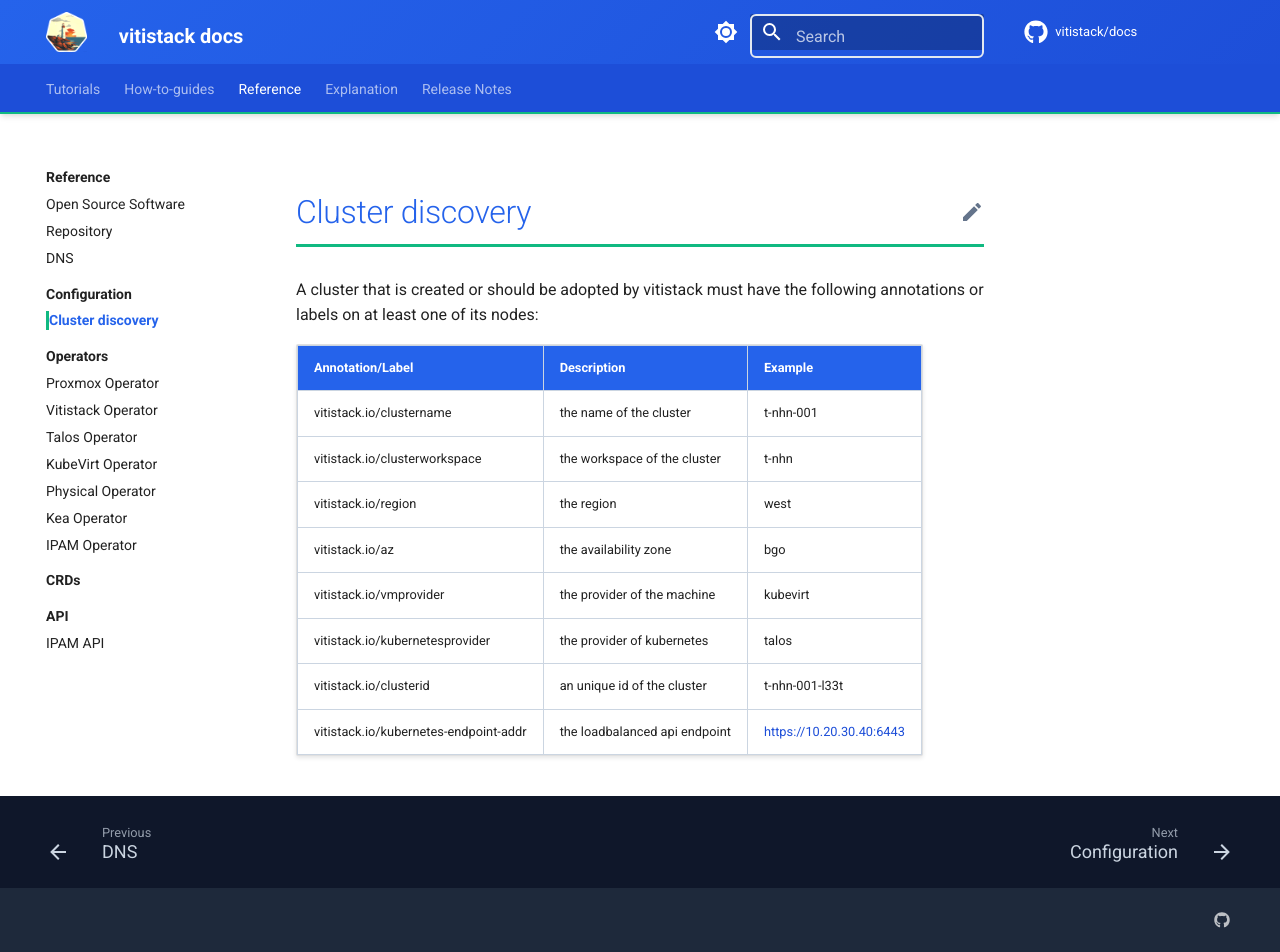
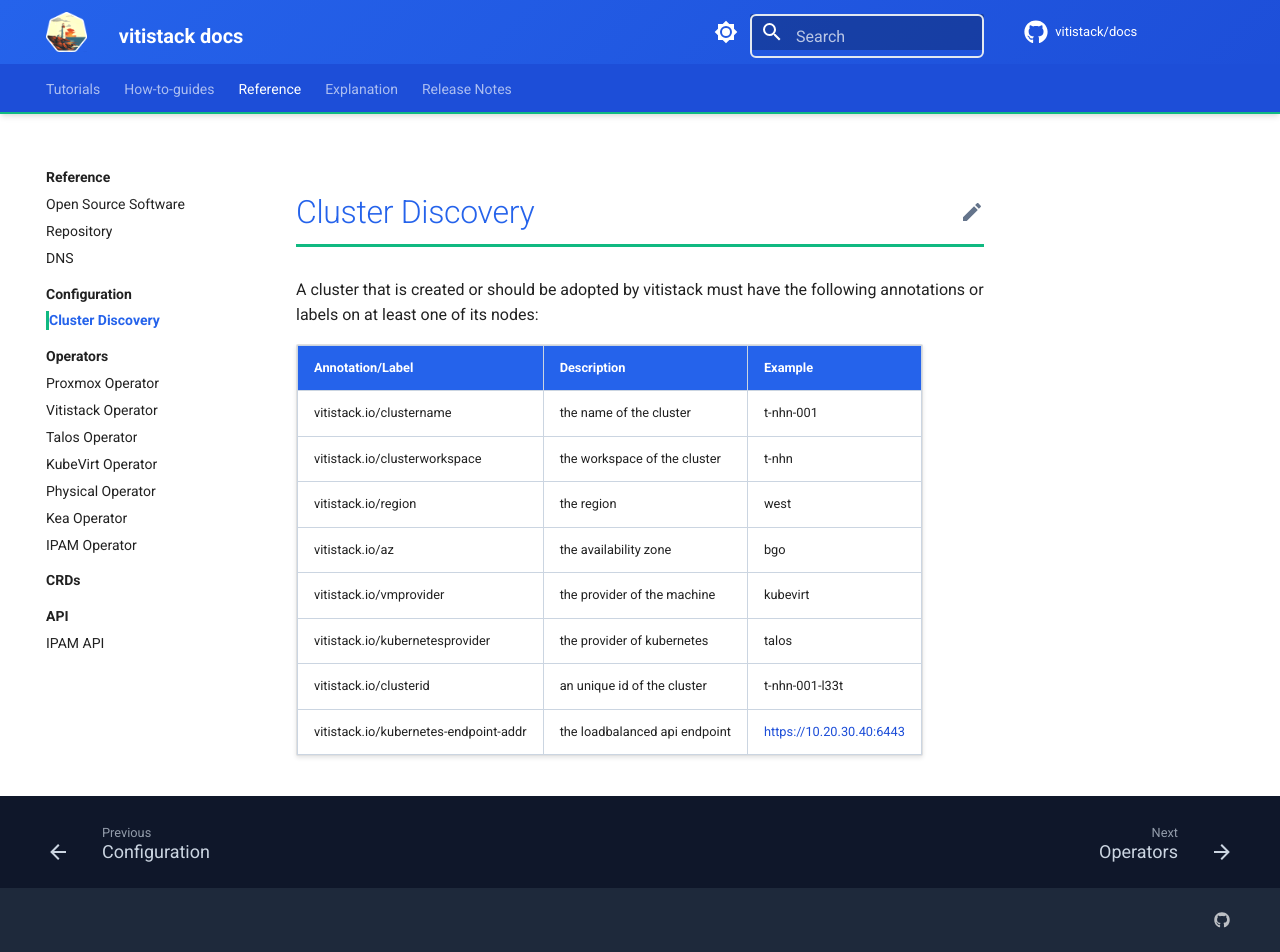
Before and after one commit to vitistack/docs, an MkDocs documentation site: the page built from docs/reference/configuration/clusterdiscovery.md, in a window 1280 px wide and 952 px high. Built offline with MkDocs 1.6.1 and Material for MkDocs 9.7.7, drawn with Linux system fonts in a browser that asks for light colours; comment, search, counter and statistics services are not loaded.

Commit message:
adjustments configuration mkdocs

```diff
--- a/docs/reference/clusterdiscovery.md
+++ b/docs/reference/configuration/clusterdiscovery.md
@@ -1,4 +1,4 @@
-# Cluster discovery
+# Cluster Discovery
 
 A cluster that is created or should be adopted by vitistack must have the following annotations or labels on at least one of its nodes:
 
--- a/mkdocs.yml
+++ b/mkdocs.yml
@@ -83,10 +83,9 @@
     - reference/opensourcesoftware.md
     - reference/repository.md
     - reference/dns.md
-
     - Configuration:
-      - reference/clusterdiscovery.md
       - reference/configuration/index.md
+      - reference/configuration/clusterdiscovery.md
     - Operators:
       - reference/operators/index.md
       - reference/operators/proxmox-operator.md
```
